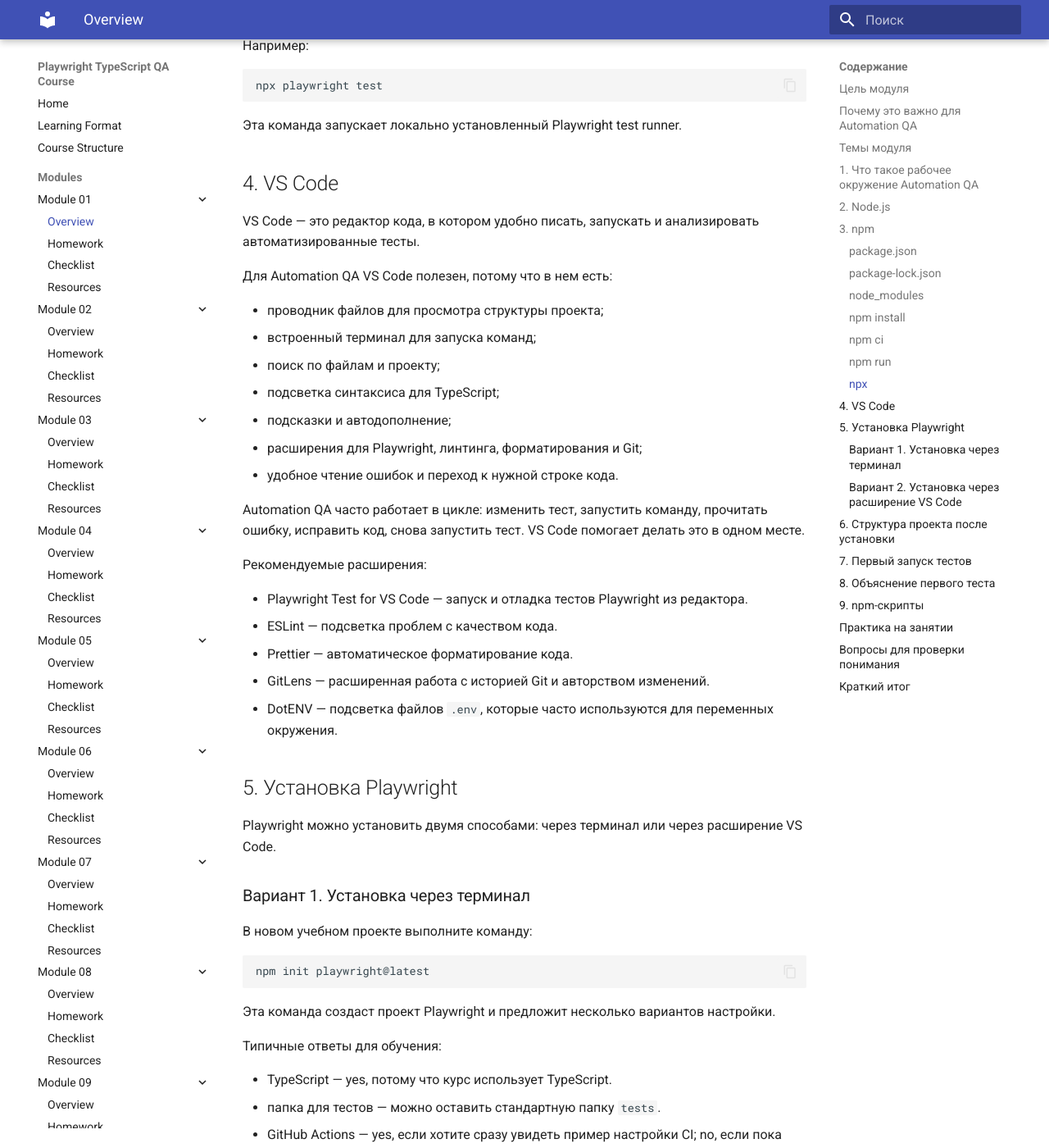
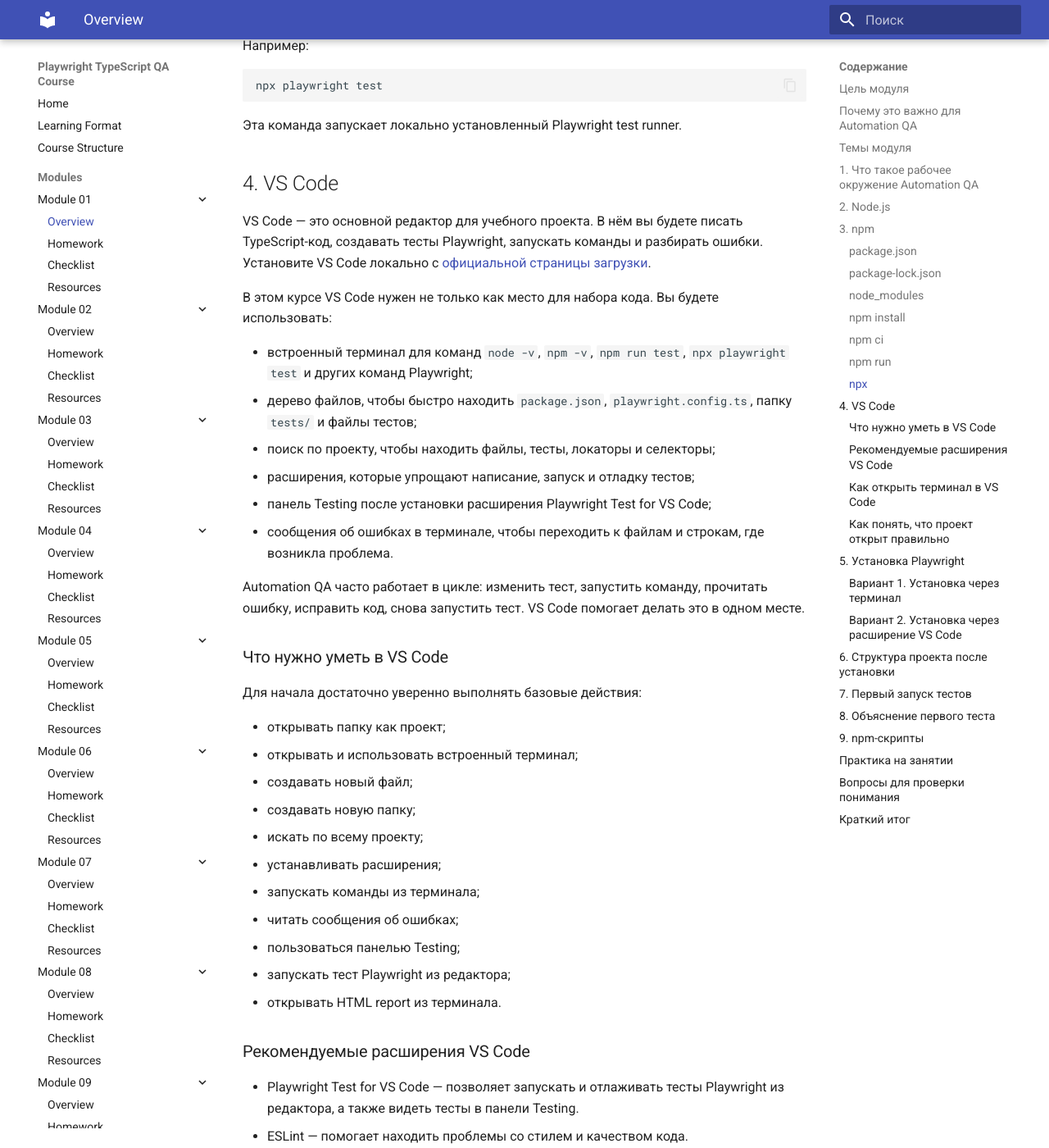
Before and after one commit to EugeneChirkun/Playwright-Typescript-QA-Course, an MkDocs documentation site: the page built from docs/modules/01-environment-node-npm-vscode-playwright/index.md, in a window 1280 px wide and 1400 px high, scrolled down 4383 px. Shown: the whole window at 82% size. Built offline with MkDocs 1.6.1 and Material for MkDocs 9.7.7, drawn with Linux system fonts in a browser that asks for light colours; some of the changed text lies outside the part shown.

Commit message:
Expand module 01 VS Code guidance (#8)

````diff
--- a/docs/modules/01-environment-node-npm-vscode-playwright/index.md
+++ b/docs/modules/01-environment-node-npm-vscode-playwright/index.md
@@ -56,9 +56,9 @@ Playwright для TypeScript использует Node.js, потому что:
 - команды Playwright выполняются из терминала.
 - тесты, конфигурация и отчёты обрабатываются инструментами Node.js.
 
-Для обучения и реальной работы рекомендуется LTS-версия Node.js. LTS означает Long Term Support: такая версия стабильнее, дольше поддерживается и обычно лучше подходит для production и командной разработки.
+Установите Node.js с [официальной страницы загрузки](https://nodejs.org/en/download). Для обучения и реальной работы выбирайте LTS-версию. LTS означает Long Term Support: это рекомендованный стабильный вариант с длительной поддержкой.
 
-Проверить установку Node.js и npm можно командами:
+После установки проверьте версии Node.js и npm командами:
 
 ```bash
 node -v
@@ -154,27 +154,68 @@ npx playwright test
 
 ## 4. VS Code
 
-VS Code — это редактор кода, в котором удобно писать, запускать и анализировать автоматизированные тесты.
+VS Code — это основной редактор для учебного проекта. В нём вы будете писать TypeScript-код, создавать тесты Playwright, запускать команды и разбирать ошибки. Установите VS Code локально с [официальной страницы загрузки](https://code.visualstudio.com/download).
 
-Для Automation QA VS Code полезен, потому что в нем есть:
+В этом курсе VS Code нужен не только как место для набора кода. Вы будете использовать:
 
-- проводник файлов для просмотра структуры проекта;
-- встроенный терминал для запуска команд;
-- поиск по файлам и проекту;
-- подсветка синтаксиса для TypeScript;
-- подсказки и автодополнение;
-- расширения для Playwright, линтинга, форматирования и Git;
-- удобное чтение ошибок и переход к нужной строке кода.
+- встроенный терминал для команд `node -v`, `npm -v`, `npm run test`, `npx playwright test` и других команд Playwright;
+- дерево файлов, чтобы быстро находить `package.json`, `playwright.config.ts`, папку `tests/` и файлы тестов;
+- поиск по проекту, чтобы находить файлы, тесты, локаторы и селекторы;
+- расширения, которые упрощают написание, запуск и отладку тестов;
+- панель Testing после установки расширения Playwright Test for VS Code;
+- сообщения об ошибках в терминале, чтобы переходить к файлам и строкам, где возникла проблема.
 
 Automation QA часто работает в цикле: изменить тест, запустить команду, прочитать ошибку, исправить код, снова запустить тест. VS Code помогает делать это в одном месте.
 
-Рекомендуемые расширения:
+### Что нужно уметь в VS Code
 
-- Playwright Test for VS Code — запуск и отладка тестов Playwright из редактора.
-- ESLint — подсветка проблем с качеством кода.
-- Prettier — автоматическое форматирование кода.
-- GitLens — расширенная работа с историей Git и авторством изменений.
-- DotENV — подсветка файлов `.env`, которые часто используются для переменных окружения.
+Для начала достаточно уверенно выполнять базовые действия:
+
+- открывать папку как проект;
+- открывать и использовать встроенный терминал;
+- создавать новый файл;
+- создавать новую папку;
+- искать по всему проекту;
+- устанавливать расширения;
+- запускать команды из терминала;
+- читать сообщения об ошибках;
+- пользоваться панелью Testing;
+- запускать тест Playwright из редактора;
+- открывать HTML report из терминала.
+
+### Рекомендуемые расширения VS Code
+
+- Playwright Test for VS Code — позволяет запускать и отлаживать тесты Playwright из редактора, а также видеть тесты в панели Testing.
+- ESLint — помогает находить проблемы со стилем и качеством кода.
+- Prettier — автоматически форматирует код.
+- GitLens — помогает смотреть историю Git и изменения в файлах. В модуле 01 это расширение необязательное.
+- DotENV — подсвечивает файлы `.env`. Оно станет полезнее позже, когда появятся переменные окружения.
+
+Пока не нужно глубоко настраивать расширения. На этом этапе важно установить Playwright Test for VS Code и понять, где находится панель Testing.
+
+### Как открыть терминал в VS Code
+
+Откройте меню **Terminal → New Terminal**. Сочетание клавиш может отличаться в зависимости от операционной системы, поэтому меню — самый простой и надёжный способ для начала.
+
+Терминал должен открыться внутри текущей папки проекта. В нём можно запускать команды:
+
+```bash
+node -v
+npm -v
+npx playwright test
+```
+
+Если команда не находит файлы проекта или Playwright, сначала проверьте, что в VS Code открыта правильная папка.
+
+### Как понять, что проект открыт правильно
+
+В дереве файлов должны быть видны файлы и папки учебного проекта, например:
+
+- `package.json`;
+- `playwright.config.ts`;
+- `tests/`.
+
+Если этих файлов не видно, возможно, открыта не папка проекта, а соседняя или родительская папка. В таком случае откройте именно папку учебного проекта Playwright.
 
 ## 5. Установка Playwright
 
@@ -188,7 +229,7 @@ Playwright можно установить двумя способами: чер
 npm init playwright@latest
 ```
 
-Эта команда создаст проект Playwright и предложит несколько вариантов настройки.
+Эта команда создаст проект Playwright и предложит несколько вариантов настройки. Официальное стартовое руководство доступно в документации Playwright: [установка Playwright](https://playwright.dev/docs/intro).
 
 Типичные ответы для обучения:
 
@@ -306,13 +347,18 @@ npm run report
 
 ## Практика на занятии
 
-1. Проверить версии Node.js и npm.
-2. Создать отдельный проект Playwright вне этого репозитория с документацией.
-3. Запустить стандартные тесты.
-4. Открыть HTML report.
-5. Создать новый простой тест для Playwright homepage.
-6. Добавить npm-скрипты в `package.json`.
-7. Запустить тесты через npm-скрипты.
+1. Создать отдельный учебный проект Playwright на своём компьютере.
+2. Открыть папку учебного проекта в VS Code.
+3. Открыть встроенный терминал VS Code.
+4. Проверить версии Node.js и npm командами `node -v` и `npm -v`.
+5. Установить расширение Playwright Test for VS Code.
+6. Найти тесты в панели Testing.
+7. Запустить один тест из VS Code.
+8. Запустить тот же тест из терминала.
+9. Открыть HTML report.
+10. Создать новый простой тест для главной страницы Playwright.
+11. Добавить npm-скрипты в `package.json`.
+12. Запустить тесты через npm-скрипты.
 
 ## Вопросы для проверки понимания
 
````
Also changed, not shown: other parts of docs/modules/01-environment-node-npm-vscode-playwright/index.md (+1 -1 lines), docs/modules/01-environment-node-npm-vscode-playwright/checklist.md (+6 -2 lines), docs/modules/01-environment-node-npm-vscode-playwright/homework.md (+22 -10 lines), docs/modules/01-environment-node-npm-vscode-playwright/resources.md (+14 -3 lines).
